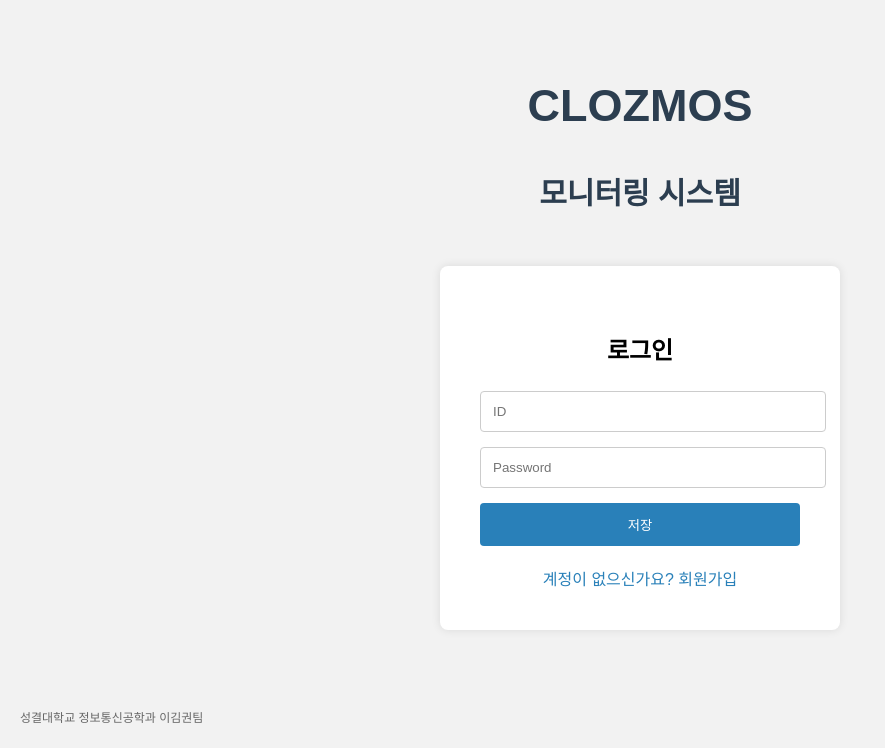
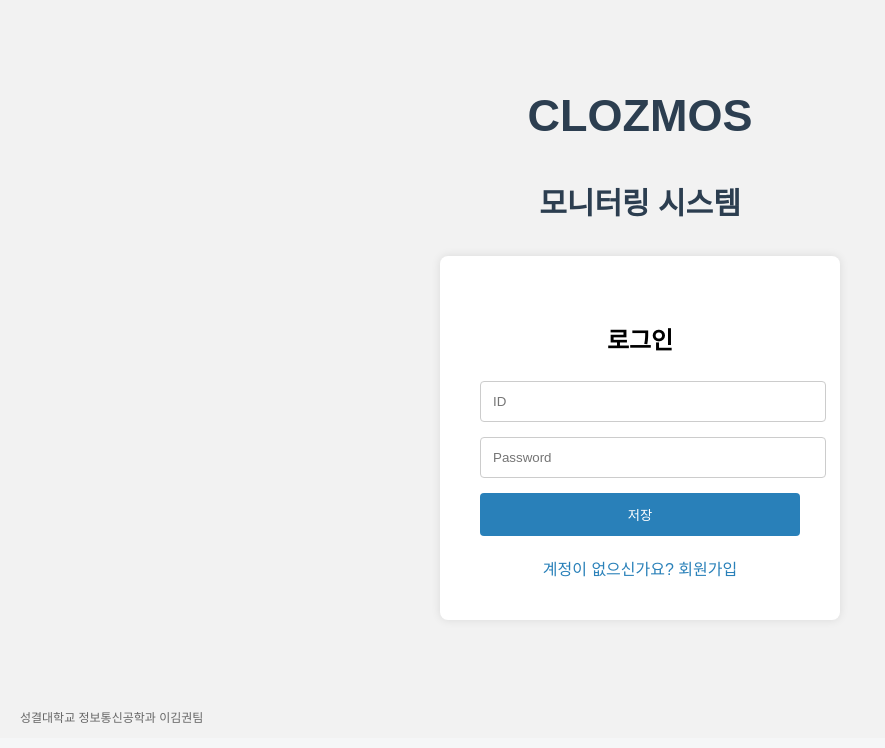
Before and after one commit to KwonHyeJin0514/Clozmos, a Flask app: page / in a window 1280 px wide. Shown: the part 65-813 px from the top of the page, without its empty margins (0-885 px from the left). After the commit the page ends 788 px from the top, so only its background shows below. Run offline with Flask 3, Linux system fonts and the light colour scheme.

Commit message:
ㄴㄴㄴㄹㄹ

```diff
--- a/templates/login.html
+++ b/templates/login.html
@@ -33,7 +33,7 @@
             justify-content: center;
             align-items: center;
             height: calc(100vh - 200px);
-            margin-top: -90px;
+            margin-top: -110px;
         }
 
         .login-box {
@@ -87,10 +87,10 @@
 
     <div class="header">{{ _('Dashboard') }}</div>
 
-    <div style="text-align: center; margin-top: 80px; font-size: 30px;">
+    <div style="text-align: center; margin-top: 90px; font-size: 30px;">
         <h2 style=" color: #2c3e50;">CLOZMOS</h2>
     </div>
-    <div style="text-align: center; margin-top: 5px; font-size: 20px;">
+    <div style="text-align: center; font-size: 20px;">
         <h2 style=" color: #2c3e50;">모니터링 시스템</h2>
     </div>
 
```
